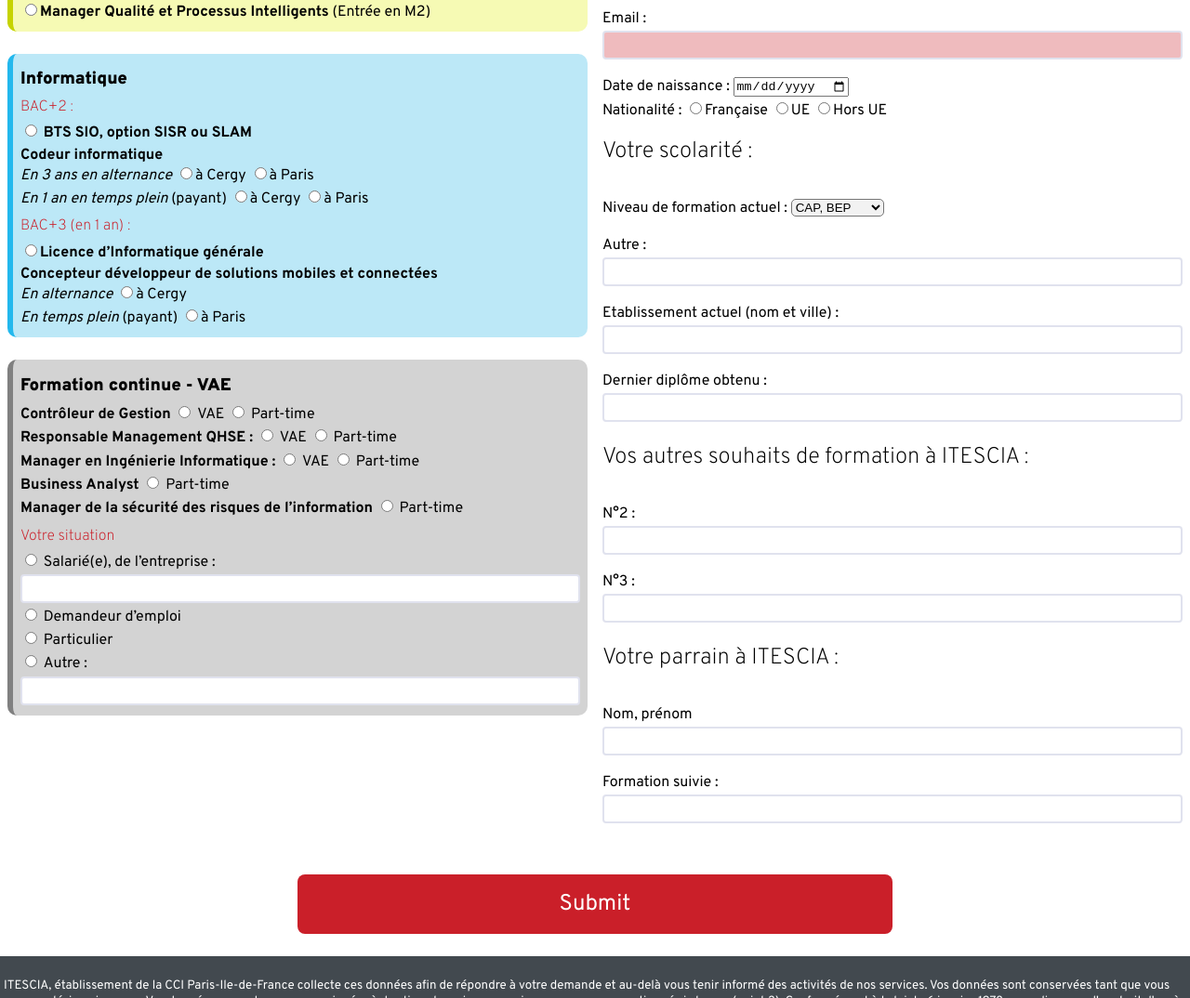
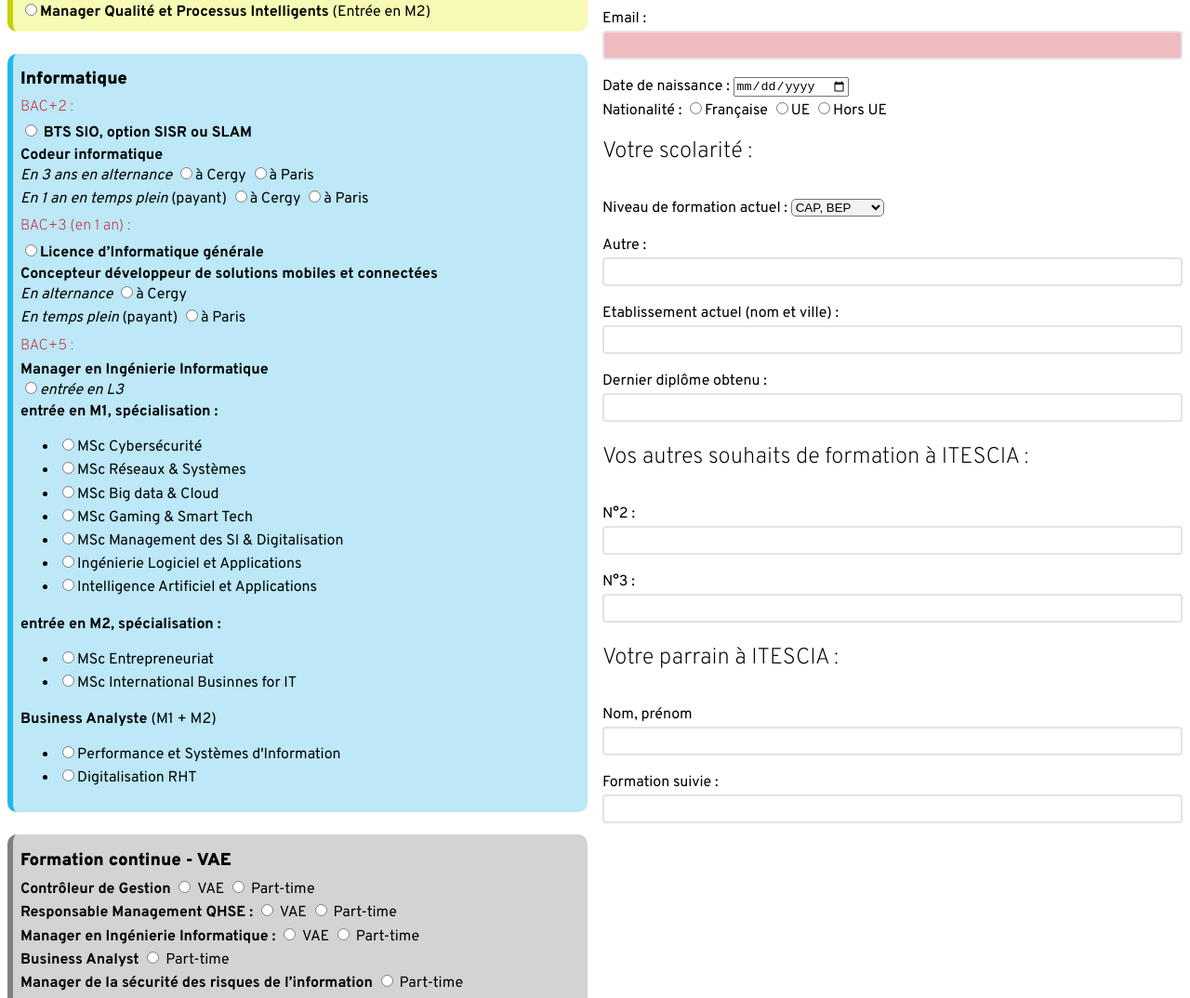
Before and after one commit to Corentinvls/itesciaContact, a plain HTML site: page index.html in a window 1280 px wide. Shown: the part 737-1811 px from the top of the page at 93% size. Drawn offline with Linux system fonts and the light colour scheme.

Commit message:
add bac+5 info

```diff
--- a/index.html
+++ b/index.html
@@ -99,6 +99,34 @@
                     <em>En temps plein</em> (payant)
                     <input type="radio" id="CP3" name="formations"><label for="CP3">à Paris</label>
 
+                    <h4>BAC+5 :</h4>
+                    <strong>Manager en Ingénierie Informatique</strong>
+                    <br>
+                    <input type="radio" id="IL3" name="formations"><label for="IL3"><em>entrée en L3</em></label>
+                    <br>
+                    <strong>entrée en M1, spécialisation :</strong>
+                    <ul>
+                        <li><input type="radio" id="MSCC" name="formations"><label for="MSCC">MSc Cybersécurité</label></li>
+                        <li><input type="radio" id="MSCRS" name="formations"><label for="MSCRS">MSc Réseaux & Systèmes</label></li>
+                        <li><input type="radio" id="MSCBDC" name="formations"><label for="MSCBDC">MSc Big data & Cloud</label></li>
+                        <li><input type="radio" id="MSCGST" name="formations"><label for="MSCGST">MSc Gaming & Smart Tech</label></li>
+                        <li><input type="radio" id="MSCMSID" name="formations"><label for="MSCMSID">MSc Management des SI & Digitalisation</label></li>
+                        <li><input type="radio" id="ILS" name="formations"><label for="ILS">Ingénierie Logiciel et Applications</label></li>
+                        <li><input type="radio" id="IAA" name="formations"><label for="IAA">Intelligence Artificiel et Applications</label></li>
+                    </ul>
+
+                    <strong>entrée en M2, spécialisation :</strong>
+                    <ul>
+                        <li><input type="radio" id="MSCE" name="formations"><label for="MSCE">MSc Entrepreneuriat</label></li>
+                        <li><input type="radio" id="MSCIB" name="formations"><label for="MSCIB">MSc International Businnes for IT</label></li>
+                    </ul>
+
+                    <strong>Business Analyste </strong>(M1 + M2)
+                    <ul>
+                        <li><input type="radio" id="PSI" name="formations"><label for="PSI">Performance et Systèmes d'Information</label></li>
+                        <li><input type="radio" id="DRH" name="formations"><label for="DRH">Digitalisation RHT</label></li>
+                    </ul>
+
                 </div>
 
                 <div id="continue" class="formations">
@@ -151,7 +179,6 @@
                     <input type="text" id="otherField" name="formations">
 
                 </div>
-
         </article>
         <article class="colonne">
             <h2>Vos coordonnées :</h2>
```
